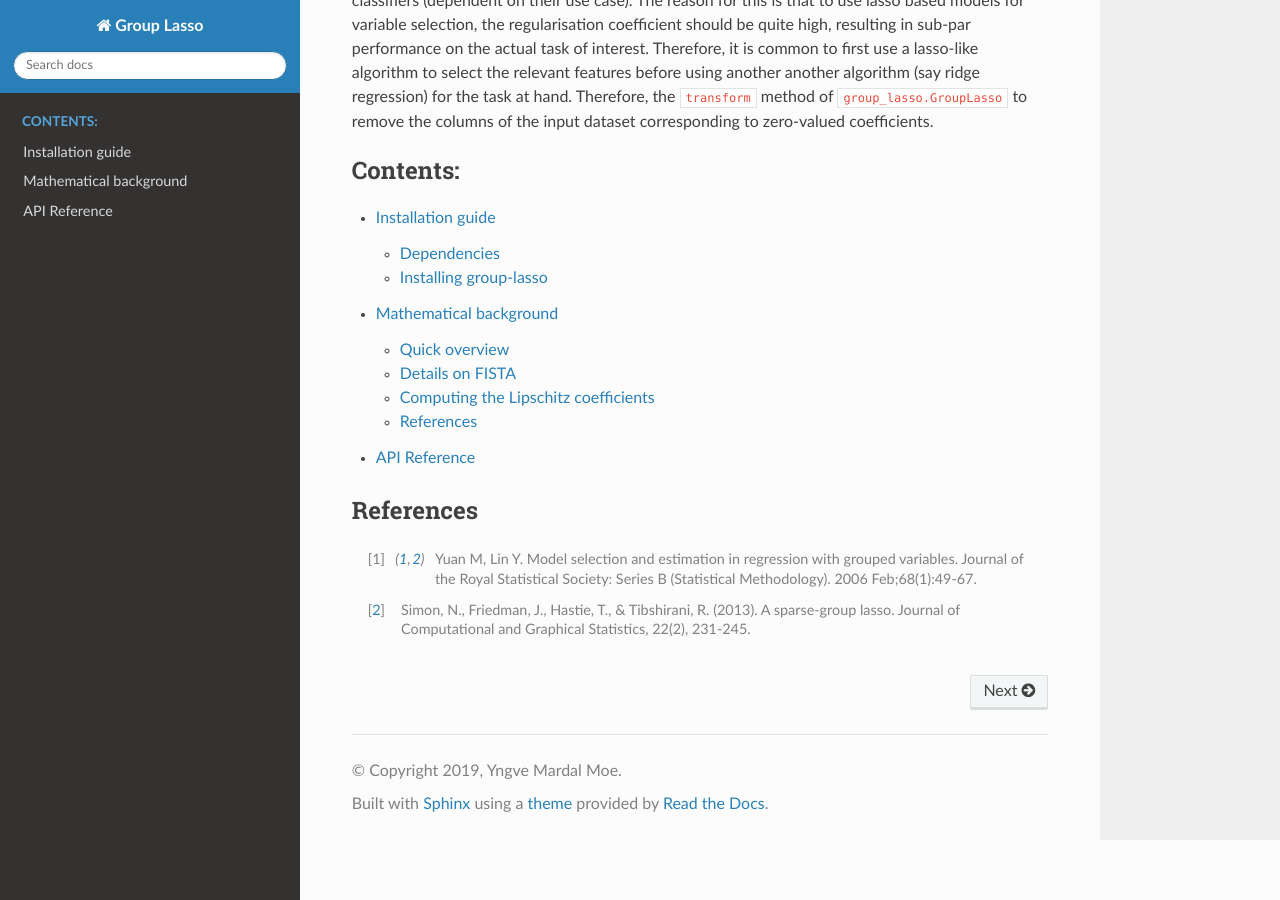
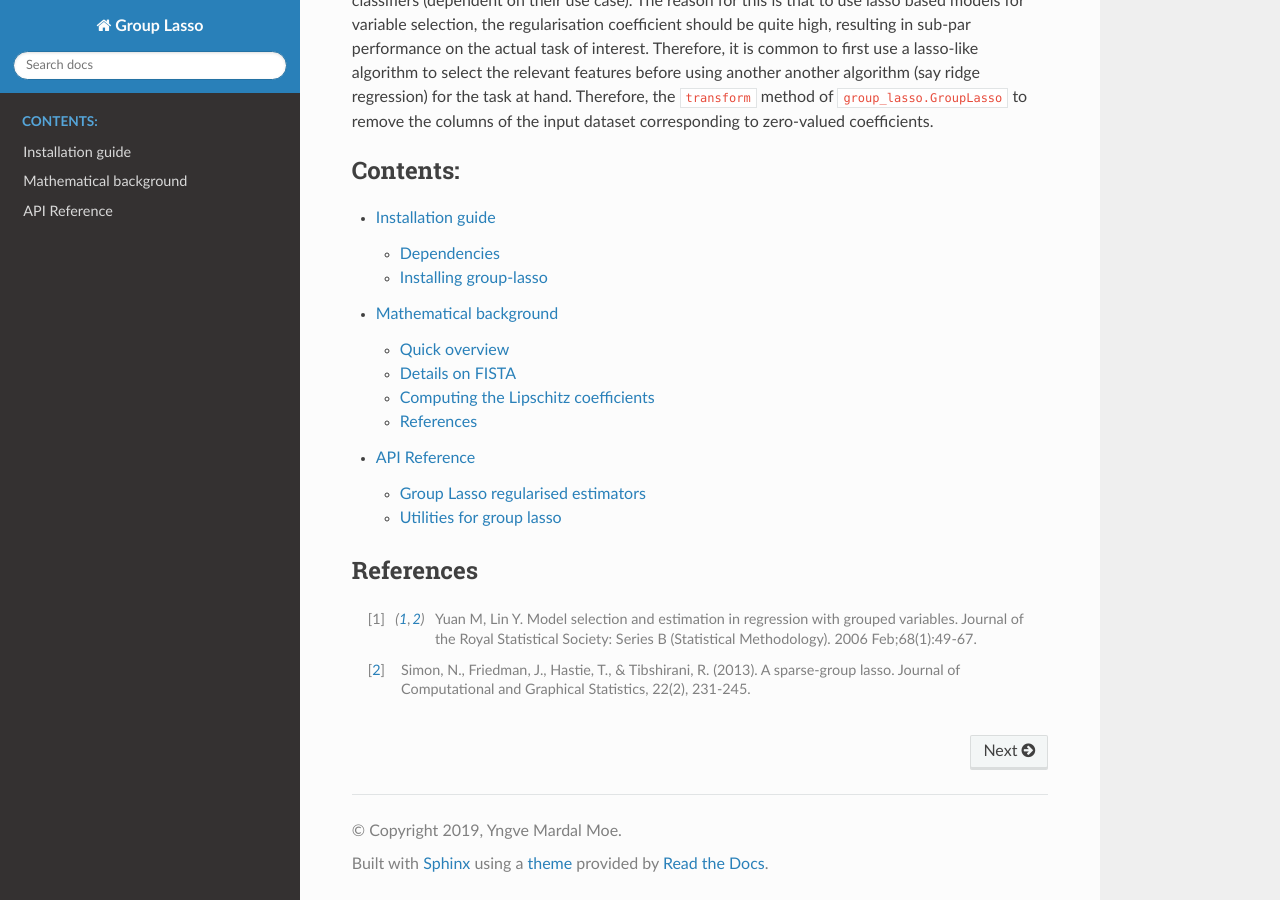
Before and after one commit to yngvem/group-lasso, a Sphinx documentation site: the page built from docs/index.rst, in a window 1280 px wide and 900 px high, scrolled down 1813 px. Built offline with Sphinx 7.4.7 and the Read the Docs theme 2.0.0, drawn with Linux system fonts in a browser that asks for light colours; pages that are not in the unit, such as notebooks, are missing from menus.

Commit message:
Added docs for utils

```diff
--- a/docs/api_reference.rst
+++ b/docs/api_reference.rst
@@ -1,5 +1,8 @@
 API Reference
 =============
+
+Group Lasso regularised estimators
+----------------------------------
 
 .. autoclass:: group_lasso.GroupLasso
     :inherited-members:
@@ -9,3 +12,10 @@ API Reference
 
 .. autoclass:: group_lasso.MultinomialGroupLasso
     :inherited-members:
+
+
+Utilities for group lasso
+--------------------------
+
+.. automodule:: group_lasso.utils
+    :members: extract_ohe_groups
```
Also changed, not shown: 1 other file.
